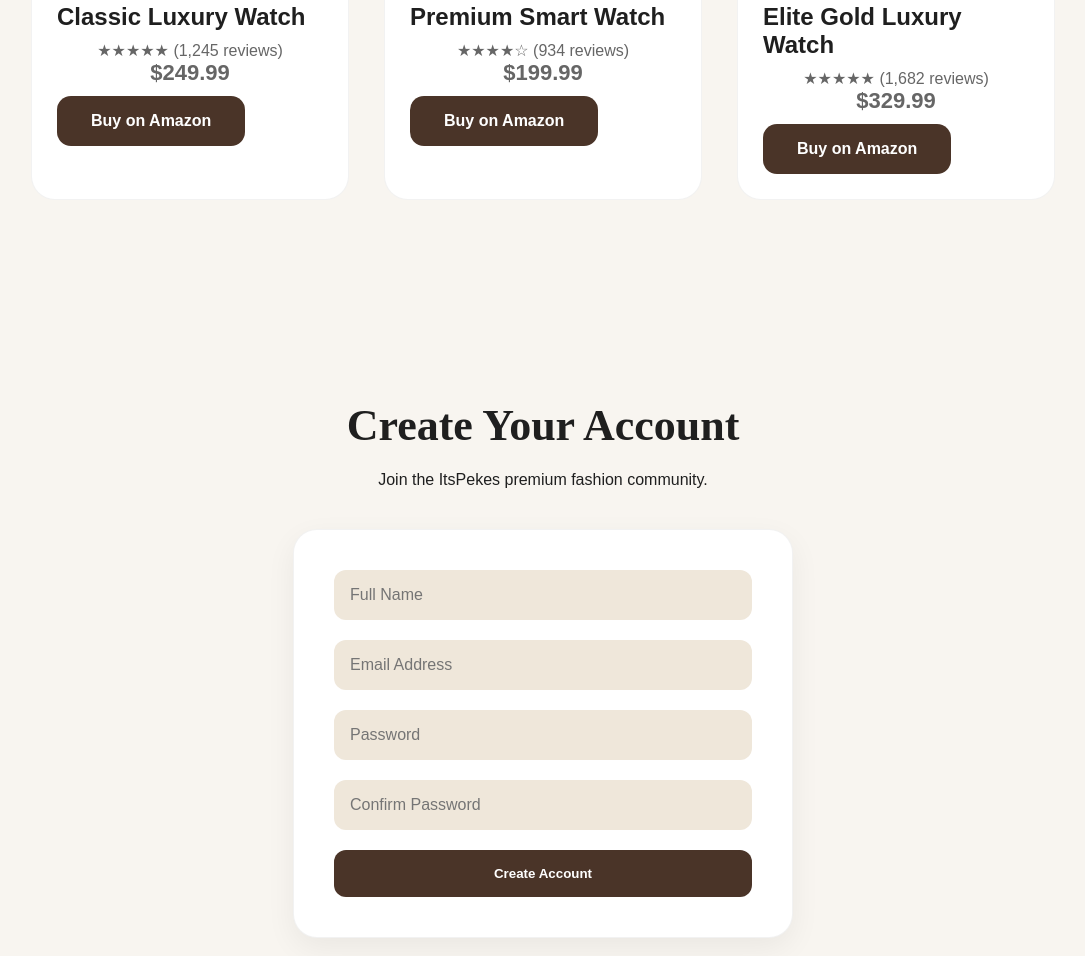
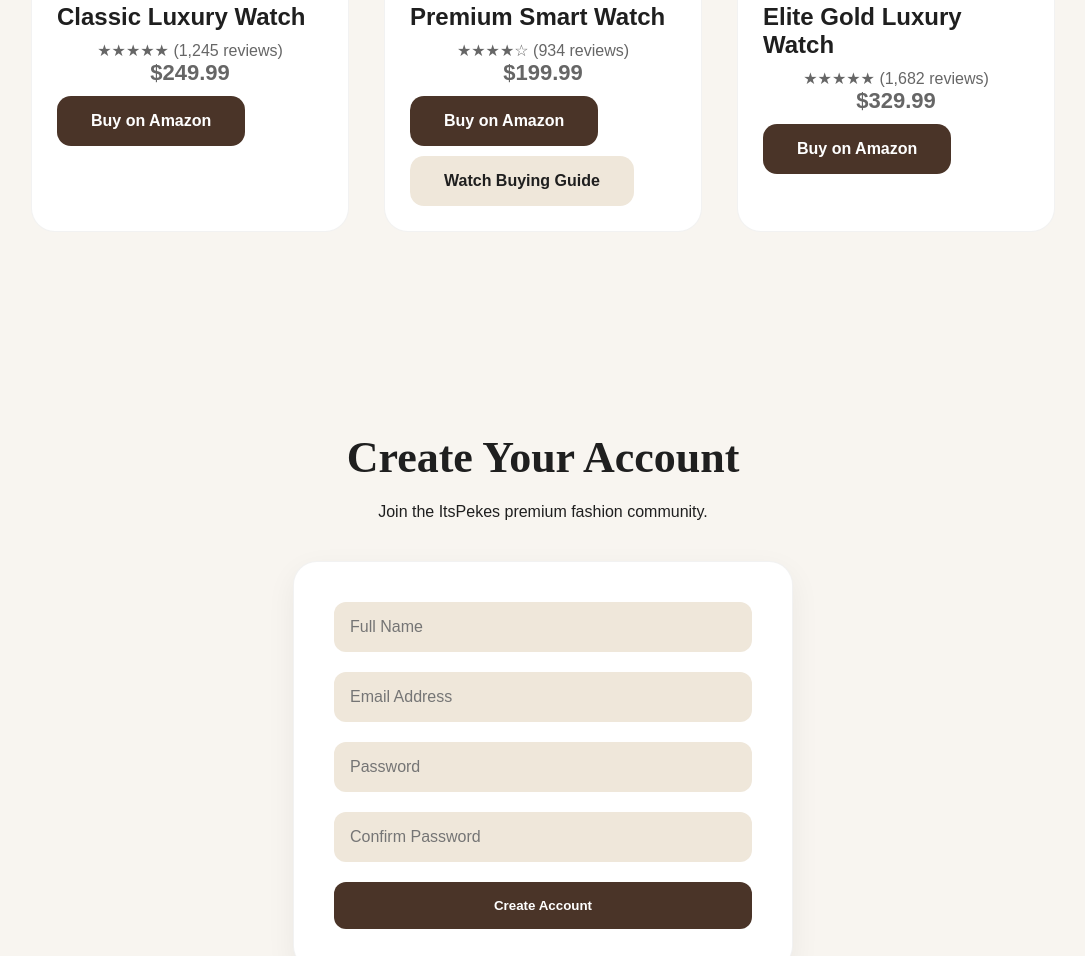
Before and after one commit to chairmanpeke892-create/itspekes-shop, a plain HTML site: page index.html in a window 1280 px wide. Shown: the part 2496-3452 px from the top of the page, without its empty margins (97-1182 px from the left). Drawn offline with Linux system fonts and the light colour scheme.

Commit message:
Update index.html

```diff
--- a/index.html
+++ b/index.html
@@ -641,6 +641,10 @@ TRENDING
 Buy on Amazon
 </a>
 
+<a href="best-mens-watches.html" class="btn btn-secondary">
+Watch Buying Guide
+</a>
+
 </div>
 
 </div>
```
